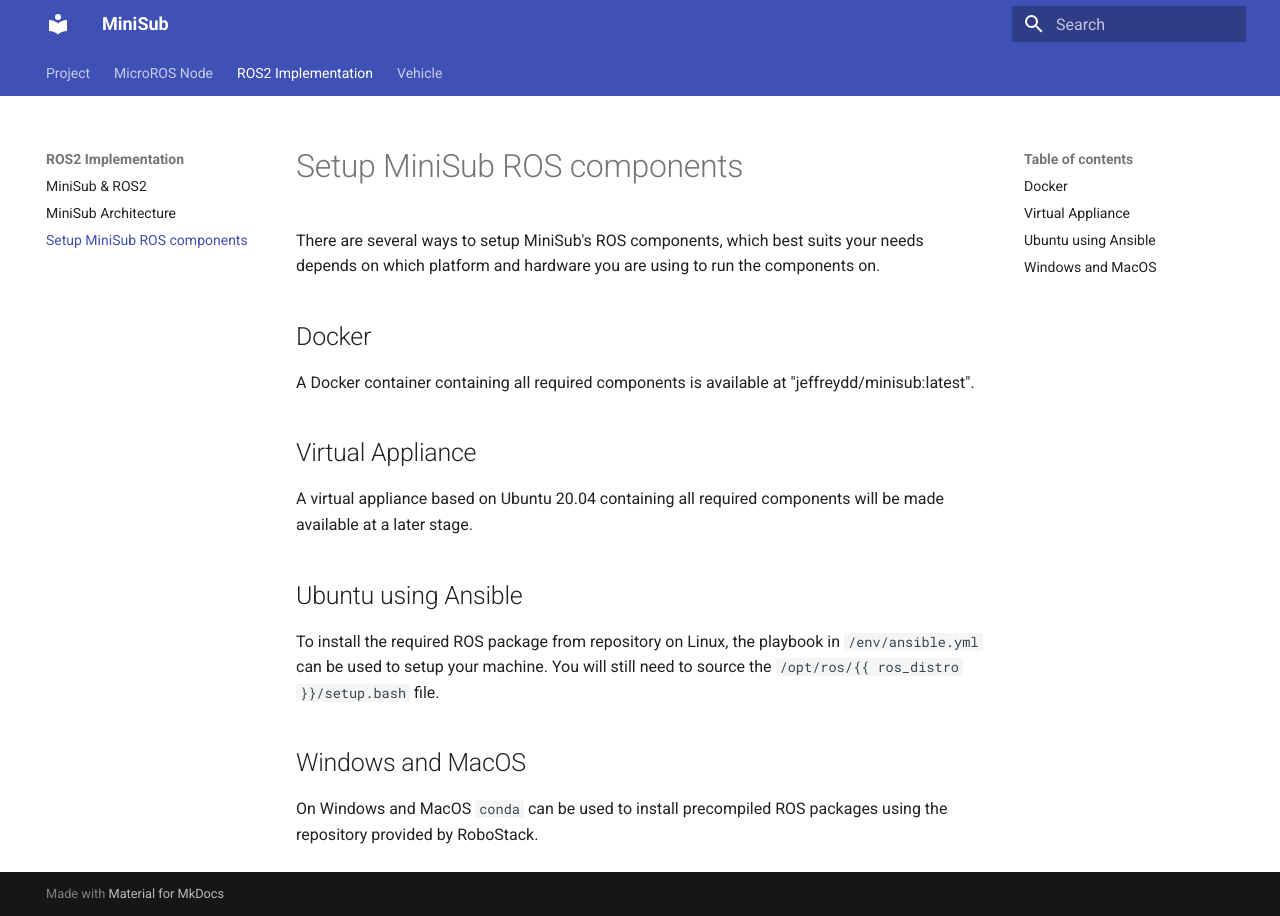
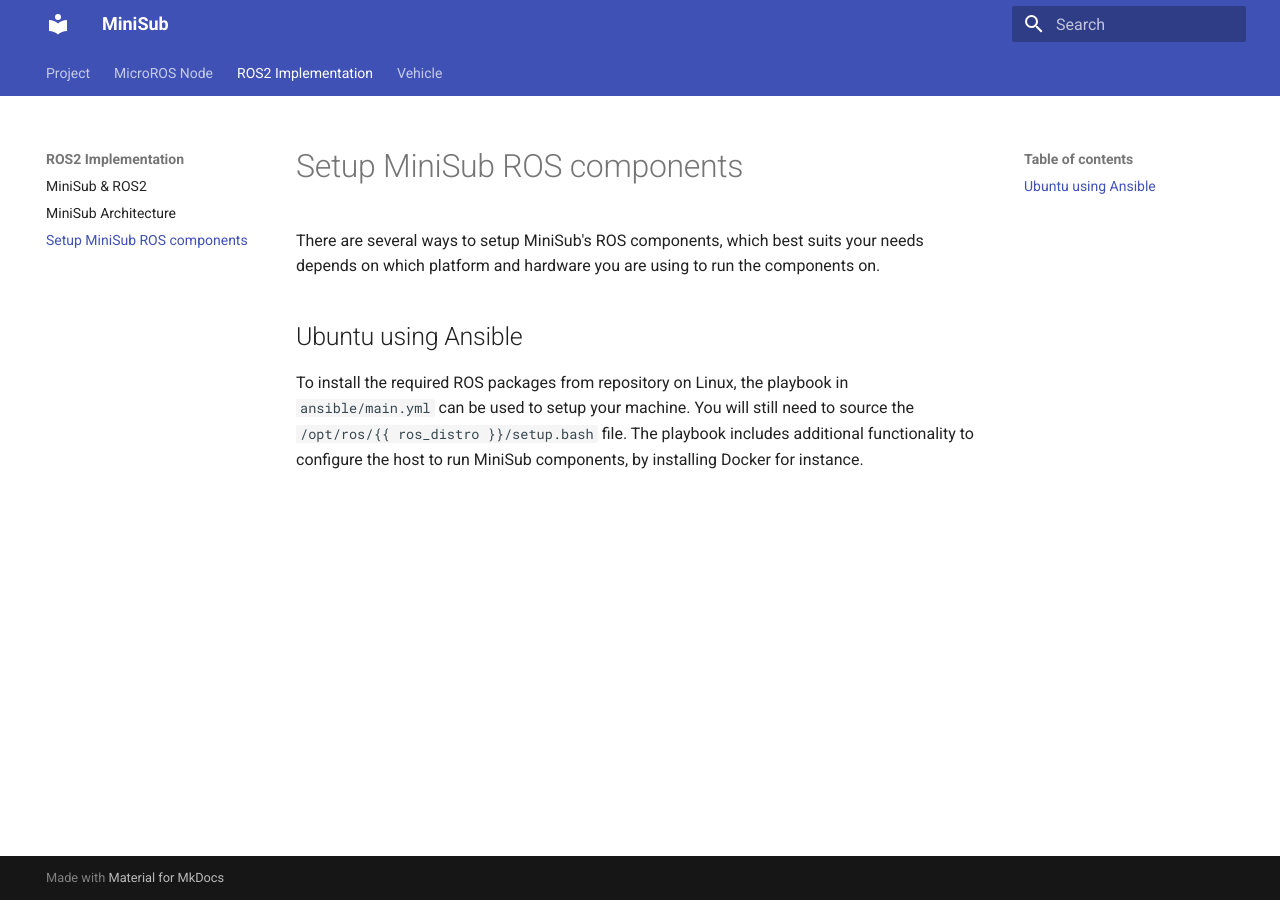
Before and after one commit to JeffreyDD/minisub, an MkDocs documentation site: the page built from docs/ROS2-Implementation/setup.md, in a window 1280 px wide. Built offline with MkDocs 1.6.1 and Material for MkDocs 9.7.7, drawn with Linux system fonts in a browser that asks for light colours.

Commit message:
Cleanup Repo and Docs

```diff
--- a/docs/ROS2-Implementation/setup.md
+++ b/docs/ROS2-Implementation/setup.md
@@ -2,18 +2,6 @@
 
 There are several ways to setup MiniSub's ROS components, which best suits your needs depends on which platform and hardware you are using to run the components on.
 
+## Ubuntu using Ansible
 
-## Docker
-A Docker container containing all required components is available at "jeffreydd/minisub:latest".
-
-
-## Virtual Appliance
-A virtual appliance based on Ubuntu 20.04 containing all required components will be made available at a later stage.
-
-
-## Ubuntu using Ansible
-To install the required ROS package from repository on Linux, the playbook in `/env/ansible.yml` can be used to setup your machine. You will still need to source the `/opt/ros/{{ ros_distro }}/setup.bash` file.
-
-
-## Windows and MacOS
-On Windows and MacOS `conda` can be used to install precompiled ROS packages using the repository provided by RoboStack.
+To install the required ROS packages from repository on Linux, the playbook in `ansible/main.yml` can be used to setup your machine. You will still need to source the `/opt/ros/{{ ros_distro }}/setup.bash` file. The playbook includes additional functionality to configure the host to run MiniSub components, by installing Docker for instance.
```
Also changed, not shown: 7 other files.
